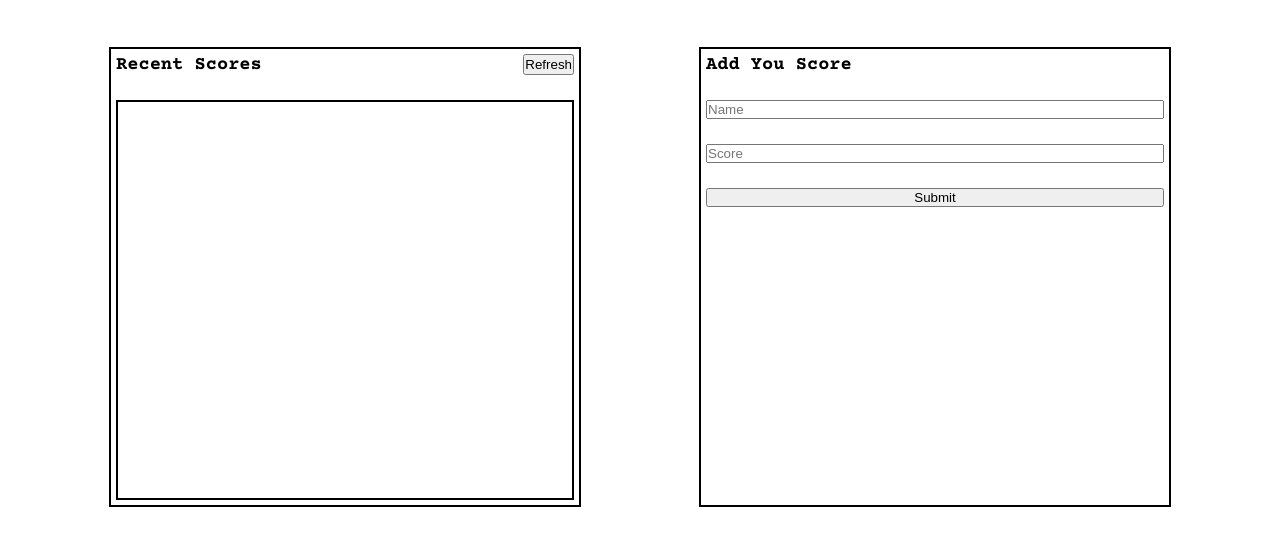
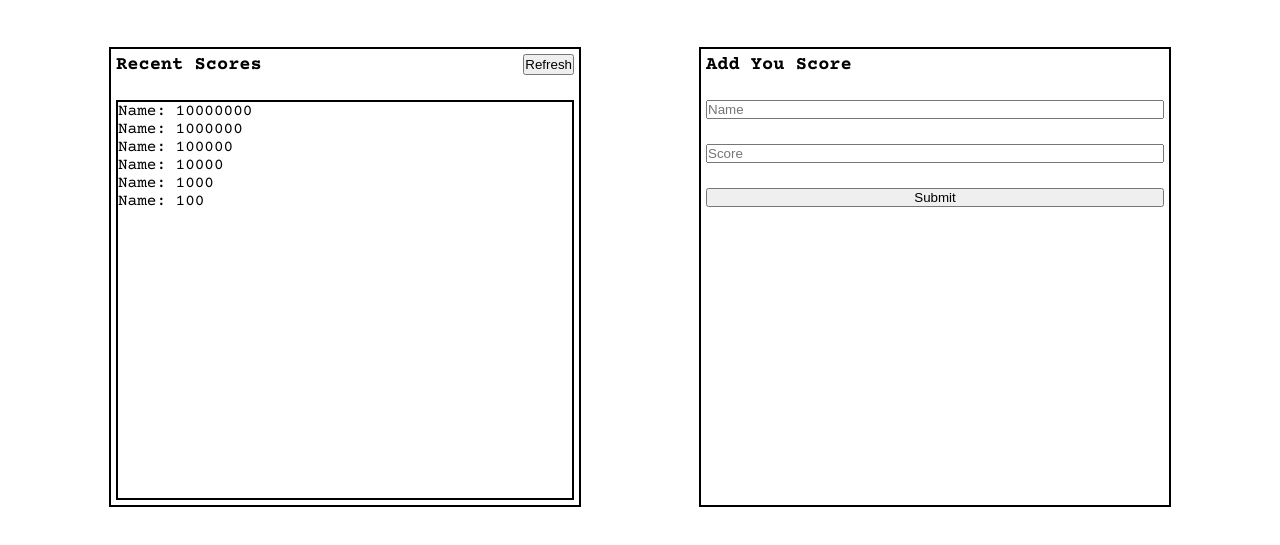
Before and after one commit to karayamanemre/leaderboard, a website built with webpack: page src/index.html in a window 1280 px wide. Shown: the part 139-684 px from the top of the page. Built offline with nearby package versions, Linux system fonts and the light colour scheme.

Commit message:
add score data
Added score data as placeholders.

```diff
--- a/src/index.html
+++ b/src/index.html
@@ -15,7 +15,14 @@
           <h3>Recent Scores</h3>
           <button>Refresh</button>
         </div>
-        <div class="scores-list"></div>
+        <div class="scores-list">
+          <p>Name: 10000000</p>
+          <p>Name: 1000000</p>
+          <p>Name: 100000</p>
+          <p>Name: 10000</p>
+          <p>Name: 1000</p>
+          <p>Name: 100</p>
+        </div>
       </div>
       <div class="add-scores">
         <h3>Add You Score</h3>
```
Also changed, not shown: dist/index.html.
